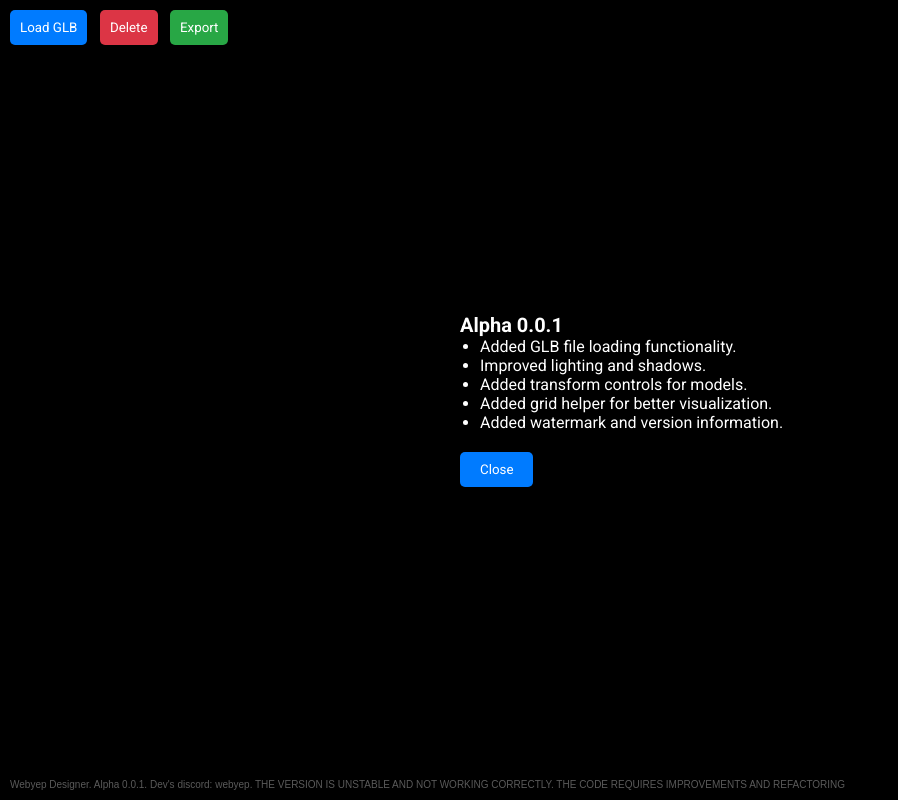
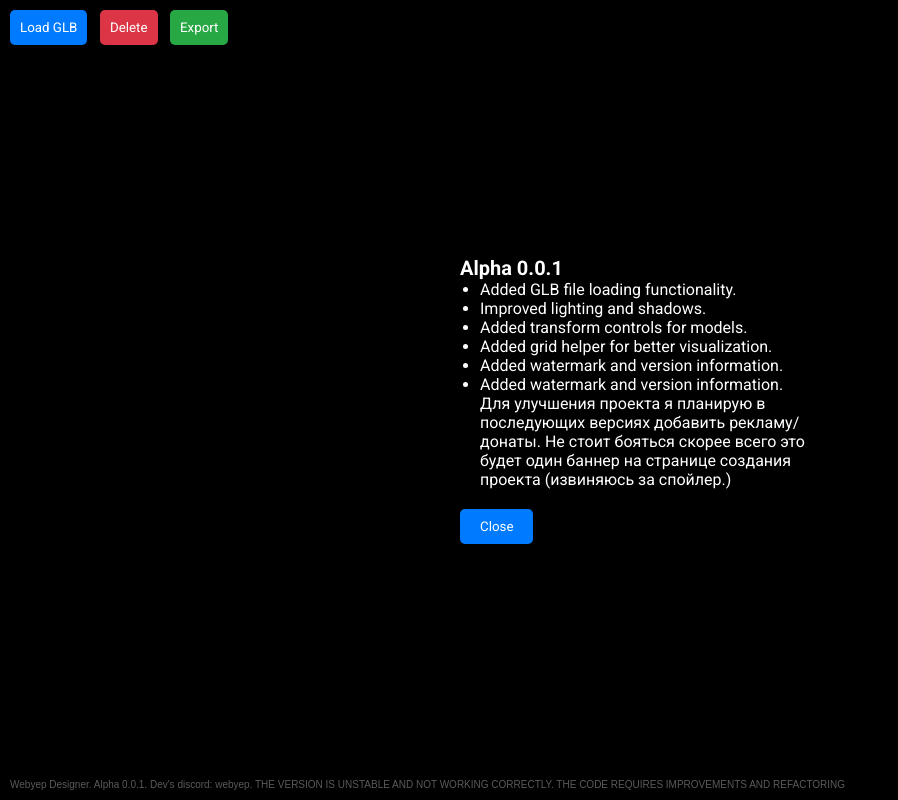
Before and after one commit to webyep-art/webyep-art.github.io, a plain HTML site: page index.html in a window 1280 px wide. Shown: the whole page, without its empty margins (0-898 px from the left). Drawn offline with nearby package versions, Linux system fonts and the light colour scheme; a script that the page names is missing; a web font is replaced by a local one.

Commit message:
Update index.html

```diff
--- a/index.html
+++ b/index.html
@@ -134,6 +134,8 @@
             <li>Added transform controls for models.</li>
             <li>Added grid helper for better visualization.</li>
             <li>Added watermark and version information.</li>
+            <li>Added watermark and version information.</li>
+            Для улучшения проекта я планирую в последующих версиях добавить рекламу/донаты. Не стоит бояться скорее всего это будет один баннер на странице создания проекта (извиняюсь за спойлер.)
         </ul>
         <button id="close-changelog">Close</button>
     </div>
```
